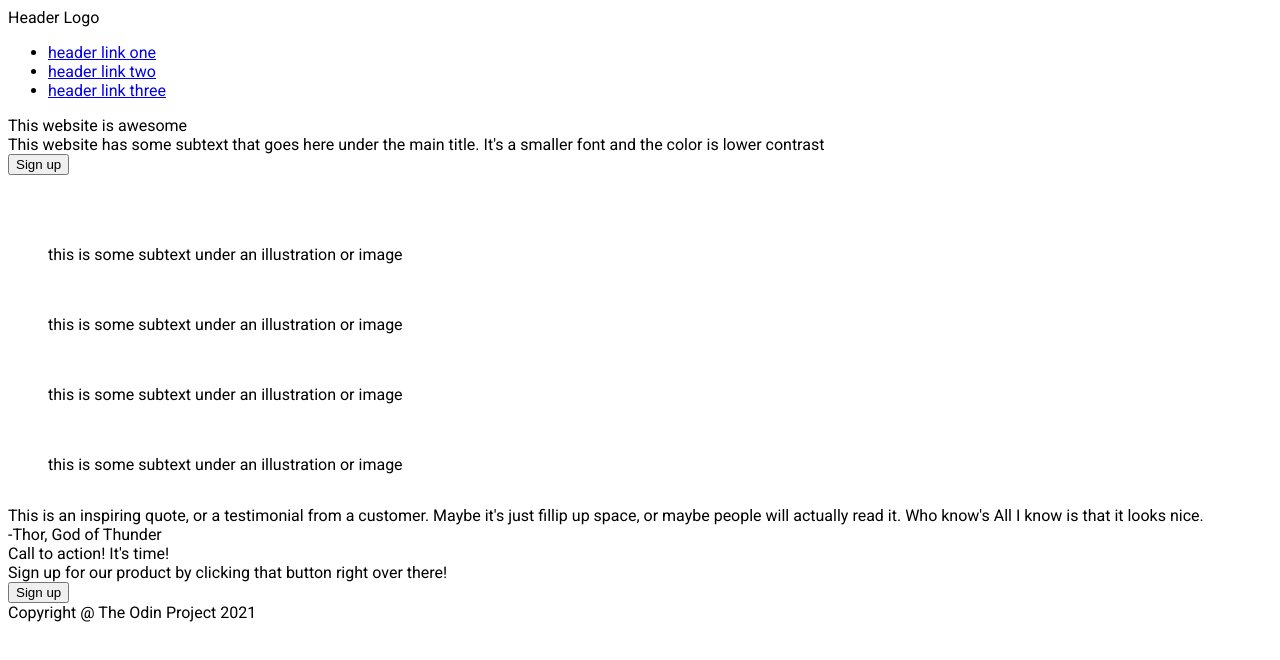
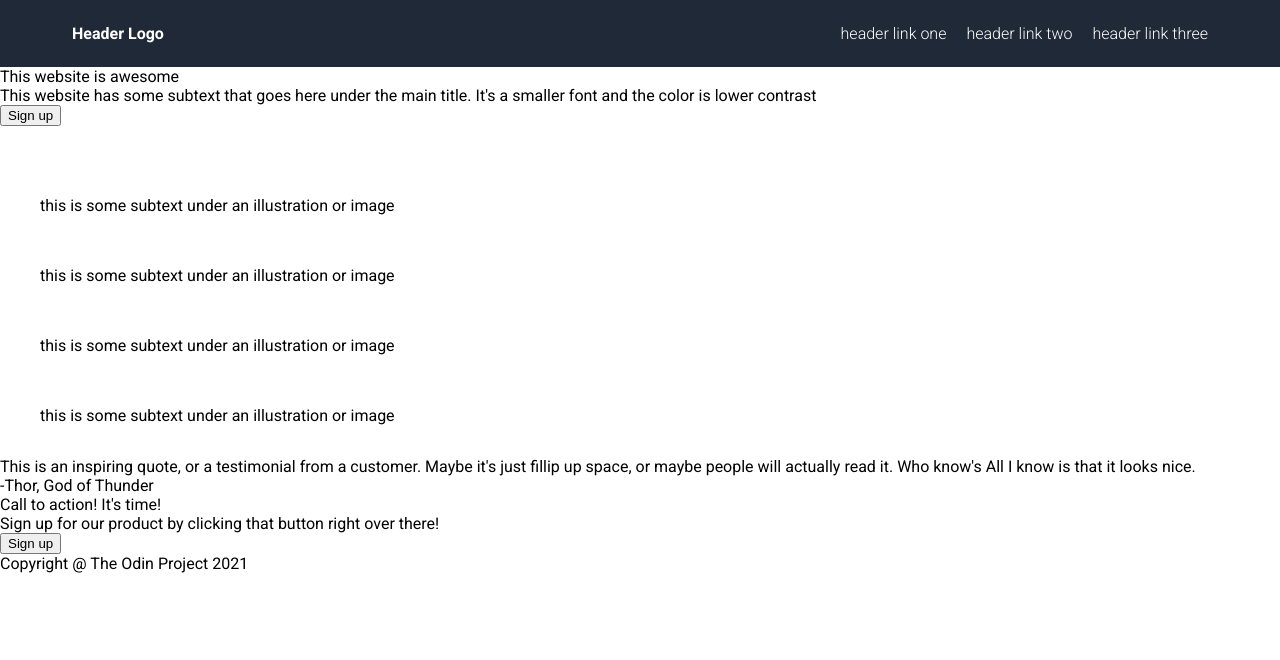
Before and after one commit to GrapeJuicer01/odin-landing-page, a plain HTML site: page index.html in a window 1280 px wide. Drawn offline with Linux system fonts and the light colour scheme.

Commit message:
navbar css

```diff
--- a/index.html
+++ b/index.html
@@ -9,7 +9,7 @@
 </head>
 <body>
     <nav class="navbar">
-        <div class="header">Header Logo</div>
+        <div class="navbar-header">Header Logo</div>
         <ul>
             <li><a href="#">header link one</a></li>
             <li><a href="#">header link two</a></li>
--- a/style.css
+++ b/style.css
@@ -2,4 +2,37 @@ body {
     font-family: Roboto;
     display: flex;
     flex-direction: column;
+    margin: 0;
 }
+
+/* NAVBAR */
+.navbar {
+    display: flex;
+    justify-content: space-between;
+    align-items: center;
+    background-color: #1F2937;
+    color: white;
+    padding: 8px 72px;
+}
+
+.navbar-header {
+    font-weight: bold;
+}
+
+.navbar ul {
+    display: flex;
+    gap: 20px;
+    list-style: none;
+    font-weight: 300;
+}
+
+.navbar a {
+    color: white;
+    text-decoration: none;
+}
+
+
+/* MAIN HERO */
+.main {
+
+}
```
